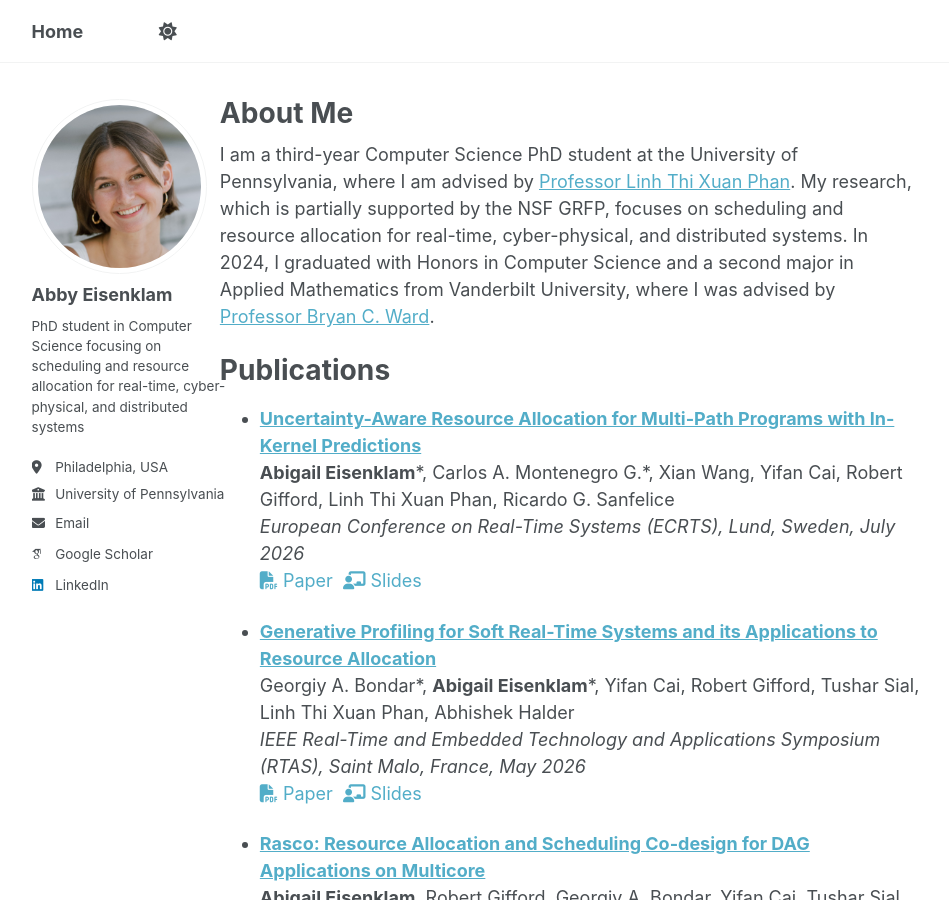
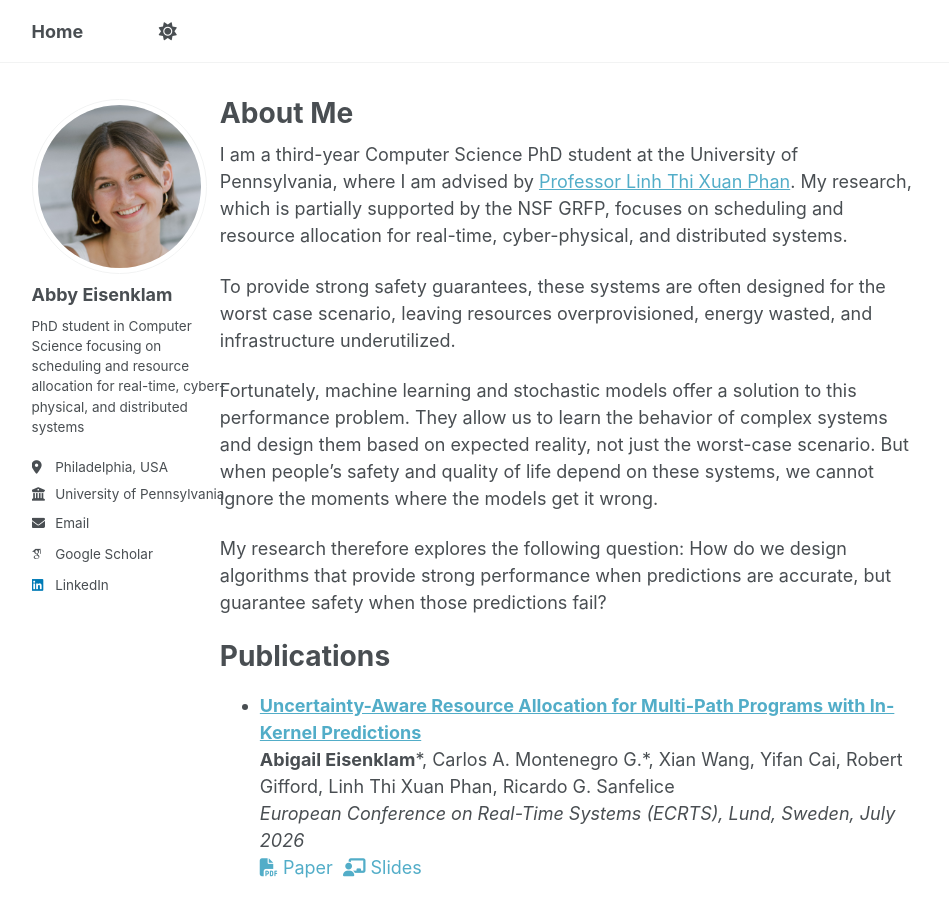
Before and after one commit to abbyeisenklam/abbyeisenklam.github.io, a Jekyll site: the page built from _pages/about.md, in a window 1280 px wide and 900 px high. Shown: the whole window, without its empty margins (164-1113 px from the left). Built offline with Jekyll 4.4.1, drawn with Linux system fonts in a browser that asks for light colours; some web fonts are replaced; a script that is not in the unit is left out.

Commit message:
Fix formatting, add statement

```diff
--- a/_pages/about.md
+++ b/_pages/about.md
@@ -7,7 +7,13 @@ redirect_from:
   - /about.html
 ---
 
-I am a third-year Computer Science PhD student at the University of Pennsylvania, where I am advised by [Professor Linh Thi Xuan Phan](https://www.cis.upenn.edu/~linhphan/). My research, which is partially supported by the NSF GRFP, focuses on scheduling and resource allocation for real-time, cyber-physical, and distributed systems. In 2024, I graduated with Honors in Computer Science and a second major in Applied Mathematics from Vanderbilt University, where I was advised by [Professor Bryan C. Ward](https://my.vanderbilt.edu/bryancward/).
+I am a third-year Computer Science PhD student at the University of Pennsylvania, where I am advised by [Professor Linh Thi Xuan Phan](https://www.cis.upenn.edu/~linhphan/). My research, which is partially supported by the NSF GRFP, focuses on scheduling and resource allocation for real-time, cyber-physical, and distributed systems.
+
+To provide strong safety guarantees, these systems are often designed for the worst case scenario, leaving resources overprovisioned, energy wasted, and infrastructure underutilized.
+
+Fortunately, machine learning and stochastic models offer a solution to this performance problem. They allow us to learn the behavior of complex systems and design them based on expected reality, not just the worst-case scenario. But when people's safety and quality of life depend on these systems, we cannot ignore the moments where the models get it wrong.
+
+My research therefore explores the following question: How do we design algorithms that provide strong performance when predictions are accurate, but guarantee safety when those predictions fail?
 
 Publications
 ======
```
